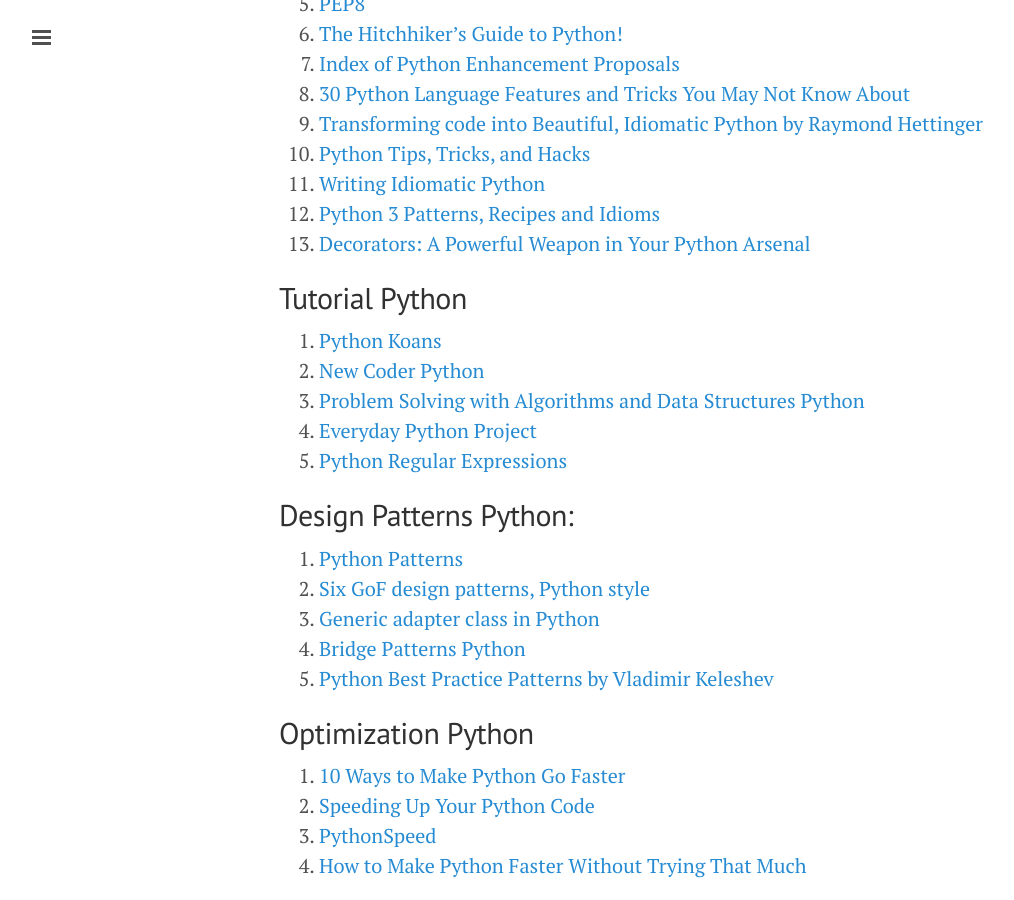
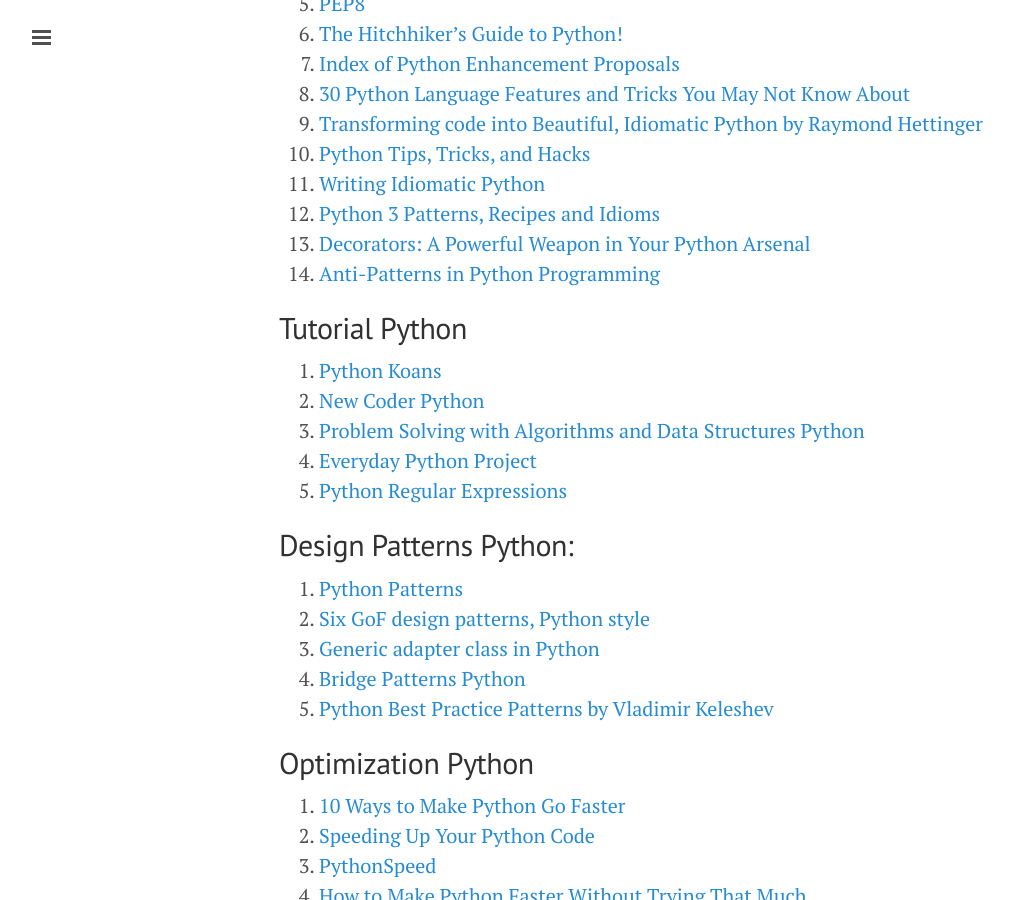
Before and after one commit to ibotdotout/ibotdotout.github.io, a Jekyll site: the page built from _posts/2014-06-08-python.md, in a window 1280 px wide and 900 px high, scrolled down 3024 px. Shown: the whole window, without its empty margins (1-1015 px from the left). Built offline with Jekyll 4.4.1, drawn with Linux system fonts in a browser that asks for light colours; Markdown is read by kramdown in place of the engine named in the settings.

Commit message:
add anti-patterns ref

```diff
--- a/_posts/2014-06-08-python.md
+++ b/_posts/2014-06-08-python.md
@@ -123,6 +123,7 @@ permalink: python
 11. [Writing Idiomatic Python](http://www.jeffknupp.com/blog/2012/10/04/writing-idiomatic-python/)
 12. [Python 3 Patterns, Recipes and Idioms](http://python-3-patterns-idioms-test.readthedocs.org/en/latest/)
 13. [Decorators: A Powerful Weapon in Your Python Arsenal](https://speakerdeck.com/pycon2014/decorators-a-powerful-weapon-in-your-python-arsenal-by-colton-myers)
+14. [Anti-Patterns in Python Programming](http://lignos.org/py_antipatterns/)
 
 ## Tutorial Python
 1. [Python Koans](http://github.com/gregmalcolm/python_koans)
```
